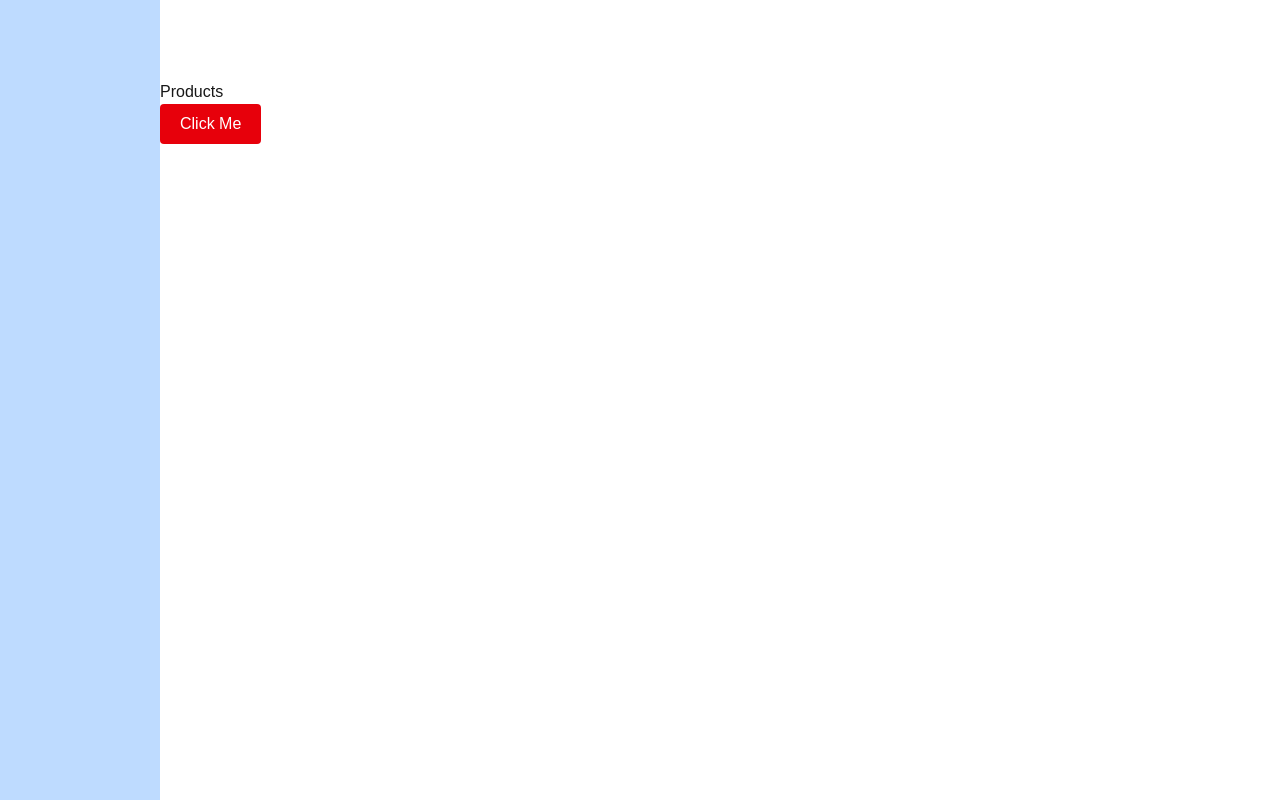
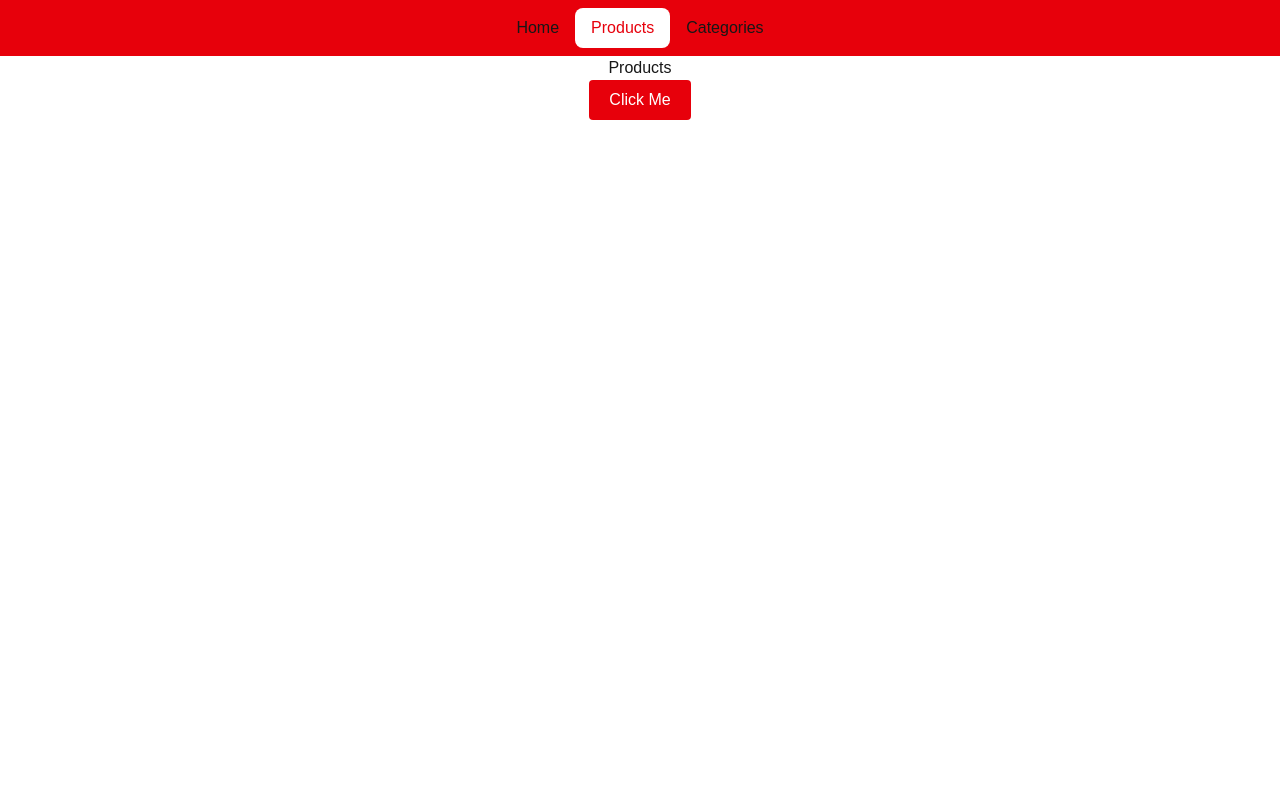
Before and after one commit to walidashraf0/test-next-one, a Next.js app: page /products in a window 1280 px wide. Built offline with nearby package versions, Linux system fonts and the light colour scheme.

Commit message:
Routing & Navigation

```diff
--- a/app/categories/page.jsx
+++ b/app/categories/page.jsx
@@ -1,9 +1,26 @@
-import React from 'react'
+"use client";
+import { useRouter } from "next/navigation";
+import React from "react";
 
 const Categories = () => {
+  const router = useRouter();
+
   return (
-    <div>Categories</div>
-  )
-}
+    <>
+      <section className="mt-20">
+        <h1 className="text-center my-5">Categories</h1>
+        <button
+          onClick={() => {
+            // Routing to products page
+            router.push("/products");
+          }}
+          className="flex mx-auto px-5 py-2 bg-red-600 text-white rounded-2xl"
+        >
+          Nav To Products
+        </button>
+      </section>
+    </>
+  );
+};
 
-export default Categories
+export default Categories;
--- /dev/null
+++ b/app/components/Navbar.jsx
@@ -0,0 +1,37 @@
+"use client"; // This is a client component
+import React from "react";
+import Link from "next/link";
+import { usePathname } from "next/navigation";
+
+const Navbar = () => {
+  const pathName = usePathname();
+  //   console.log(pathName);
+
+  const links = [
+    { name: "Home", path: "/" },
+    { name: "Products", path: "/products" },
+    { name: "Categories", path: "/categories" },
+  ];
+
+  return (
+    <>
+      <header className="flex justify-center items-center bg-red-600 capitalize h-14">
+        <nav className="flex gap-4 items-center">
+          {links.map((link, key) => (
+            <Link
+              className={`${
+                pathName === link.path && "bg-white text-red-600 px-4 py-2 rounded-lg"
+              }`}
+              key={key}
+              href={link.path}
+            >
+              {link.name}
+            </Link>
+          ))}
+        </nav>
+      </header>
+    </>
+  );
+};
+
+export default Navbar;
--- a/app/layout.js
+++ b/app/layout.js
@@ -1,5 +1,6 @@
 import { Geist, Geist_Mono } from "next/font/google";
 import "./globals.css";
+import Navbar from "./components/Navbar";
 
 const geistSans = Geist({
   variable: "--font-geist-sans",
@@ -22,7 +23,8 @@ export default function RootLayout({ children }) {
       <body
         className={`${geistSans.variable} ${geistMono.variable} antialiased`}
       >
-        {children}
+        <Navbar />
+        <main>{children}</main>
       </body>
     </html>
   );
--- a/app/products/btn.jsx
+++ b/app/products/btn.jsx
@@ -6,7 +6,7 @@ const Btn = () => {
   return (
     <>
       <button
-        className="btn px-5 py-2 bg-red-600 text-white rounded"
+        className="px-5 py-2 bg-red-600 text-white rounded"
         onClick={() => console.log("Hi from BTN component")}
       >
         Click Me
--- a/app/products/layout.jsx
+++ b/app/products/layout.jsx
@@ -4,9 +4,9 @@ import React from "react";
 const ProductRoot = ({ children }) => {
   return (
     <>
-      <aside className="bg-blue-200 fixed w-40 inset-0"></aside>
+      {/* <aside className="bg-blue-200 fixed w-40 inset-0"></aside> */}
 
-      <div className="ms-40">
+      <div>
         {/* <Categories /> */}
         {children}
       </div>
--- a/app/products/page.jsx
+++ b/app/products/page.jsx
@@ -2,10 +2,10 @@ import React from "react";
 import Btn from "./btn";
 
 const Products = () => {
-  console.log("Hi from Products component");
+  console.log("Hi from Products Server component");
   return (
     <>
-      <section className="mt-20">
+      <section className="text-center">
         <h1>Products</h1>
         <Btn />
       </section>
```
Also changed, not shown: 1 other file (tests, documents, lock files or other folders).
